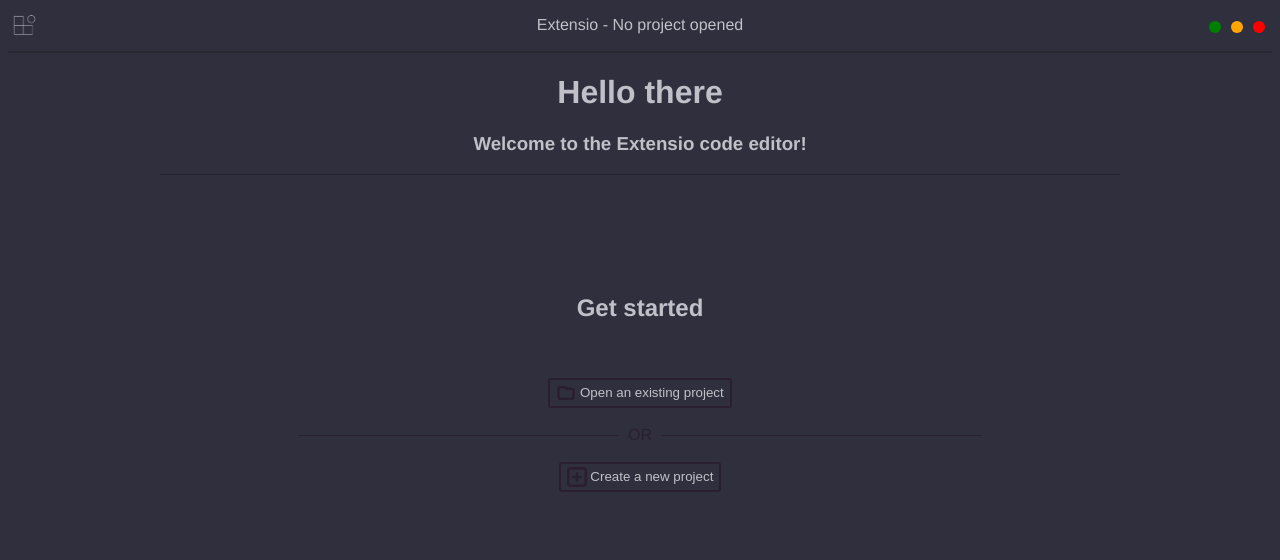
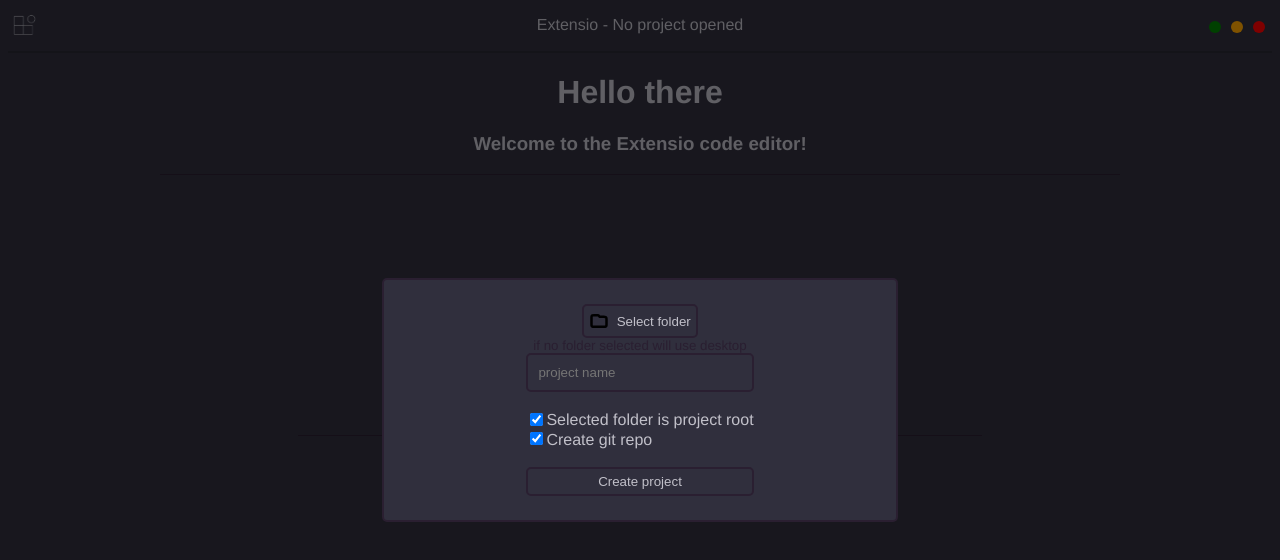
Before and after one commit to extensio-editor/extensio, a Vue app: page / in a window 1280 px wide. Shown: the top 560 px of the page. Built offline with nearby package versions, Linux system fonts and the light colour scheme.

Commit message:
added createproject  component

```diff
--- /dev/null
+++ b/src/components/createProject.vue
@@ -0,0 +1,164 @@
+<template>
+  <div id="fullBackground">
+    <div id="newProjectBox">
+      <button
+        @click="openDirectory()"
+        id="createProjectButton"
+        class="unselectable iconButton"
+      >
+        <SVGicon name="folder" icon-height="20" icon-width="20" /> &nbsp; Select
+        folder
+      </button>
+      <small class="folderDisclaimerText"
+        >if no folder selected will use desktop</small
+      >
+      <form action="http://localhost:8081/project/new" method="post">
+        <div id="formField">
+          <input
+            required="true"
+            class="unselectable"
+            type="text"
+            name="filename"
+            id="filename"
+            placeholder="project name"
+          />
+          <br />
+          <div id="checkboxesbox">
+            <label class="unselectable" id="rootCheckbox">
+              <input type="checkbox" name="root" id="isRoot" checked />
+              <span>Selected folder is project root</span>
+            </label>
+            <label class="unselectable" id="gitCheckbox">
+              <input type="checkbox" name="git" id="createGit" checked />
+              <span>Create git repo</span>
+            </label>
+          </div>
+          <br />
+          <button id="createProjectButton" class="unselectable">
+            Create project
+          </button>
+        </div>
+      </form>
+    </div>
+  </div>
+</template>
+
+<script lang="ts">
+import SVGicon from "./SVGicon.vue";
+
+export default {
+  data() {
+    return {};
+  },
+  components: {
+    SVGicon,
+  },
+  methods: {
+    openDirectory() {
+      const req = new Request("http://localhost:8081/project/open");
+      fetch(req)
+        .then((response) => {
+          if (response.status === 202) {
+            alert("is canculed :(");
+            return;
+          }
+
+          let data = response.json();
+          return data;
+        })
+        .then((data) => {
+          if (!data) return;
+          const folder = data["filePaths"][0];
+          console.log(`opening ${folder} `);
+        });
+    },
+  },
+};
+</script>
+
+<style lang="less">
+@background-col: #302f3dff;
+@background-accent: #2a1f31;
+
+#checkboxesbox {
+  display: flex;
+  flex-direction: column;
+  align-items: flex-start;
+}
+
+.folderDisclaimerText {
+  color: @background-accent;
+}
+
+.iconButton {
+  display: flex;
+  justify-content: center;
+  align-items: center;
+  flex-direction: row;
+}
+
+#createProjectButton {
+  background-color: @background-col;
+  color: inherit;
+  border: @background-accent 2px solid;
+  border-radius: 5px;
+  padding: 5px;
+  cursor: pointer;
+}
+
+input#filename {
+  background-color: @background-col;
+  color: inherit;
+  border: @background-accent 2px solid;
+  border-radius: 5px;
+  padding: 10px;
+}
+
+#formField {
+  width: max-content;
+  height: max-content;
+  display: flex;
+  flex-direction: column;
+  justify-content: left;
+}
+
+#rootCheckbox {
+  display: flex;
+  flex-direction: row;
+  align-items: center;
+}
+
+#fullBackground {
+  z-index: 998;
+  position: absolute;
+  top: 50%;
+  left: 50%;
+  transform: translate(-50%, -50%);
+  background-color: rgba(0, 0, 0, 0.5);
+  width: 100vw;
+  height: 100vh;
+}
+
+#newProjectBox {
+  z-index: 999;
+  width: 40vw;
+  height: 30vh;
+  background-color: @background-col;
+  border: @background-accent 2px solid;
+  border-radius: 5px;
+  position: absolute;
+  top: 50%;
+  left: 50%;
+  transform: translate(-50%, -50%);
+  display: flex;
+  flex-direction: column;
+  justify-content: center;
+  align-items: center;
+  min-width: fit-content;
+}
+
+.unselectable {
+  -webkit-user-select: none;
+  user-select: none;
+}
+</style>
--- a/src/views/HomeView.vue
+++ b/src/views/HomeView.vue
@@ -3,6 +3,7 @@
     <h1>Hello there</h1>
     <h3>Welcome to the Extensio code editor!</h3>
     <hr class="mediocre" />
+    <create-project></create-project>
     <div id="getStarted">
       <h2>Get started</h2>
       <br />
@@ -42,16 +43,18 @@
 import { defineComponent } from "vue";
 import hrText from "@/components/hrText.vue";
 import SVGicon from "@/components/SVGicon.vue";
+import createProject from "@/components/createProject.vue";
 
 export default defineComponent({
   name: "HomeView",
-  components: { hrText, SVGicon },
+  components: { hrText, SVGicon, createProject },
   methods: {
     openDirectory() {
       const req = new Request("http://localhost:8081/project/open");
       fetch(req)
         .then((response) => {
           if (response.status === 202) {
+            alert("is canculed :(");
             return;
           }
 
@@ -59,6 +62,7 @@
           return data;
         })
         .then((data) => {
+          if (!data) return;
           const folder = data["filePaths"][0];
           console.log(`opening ${folder} `);
         });
```
Also changed, not shown: index.js (+8 -0 lines).
